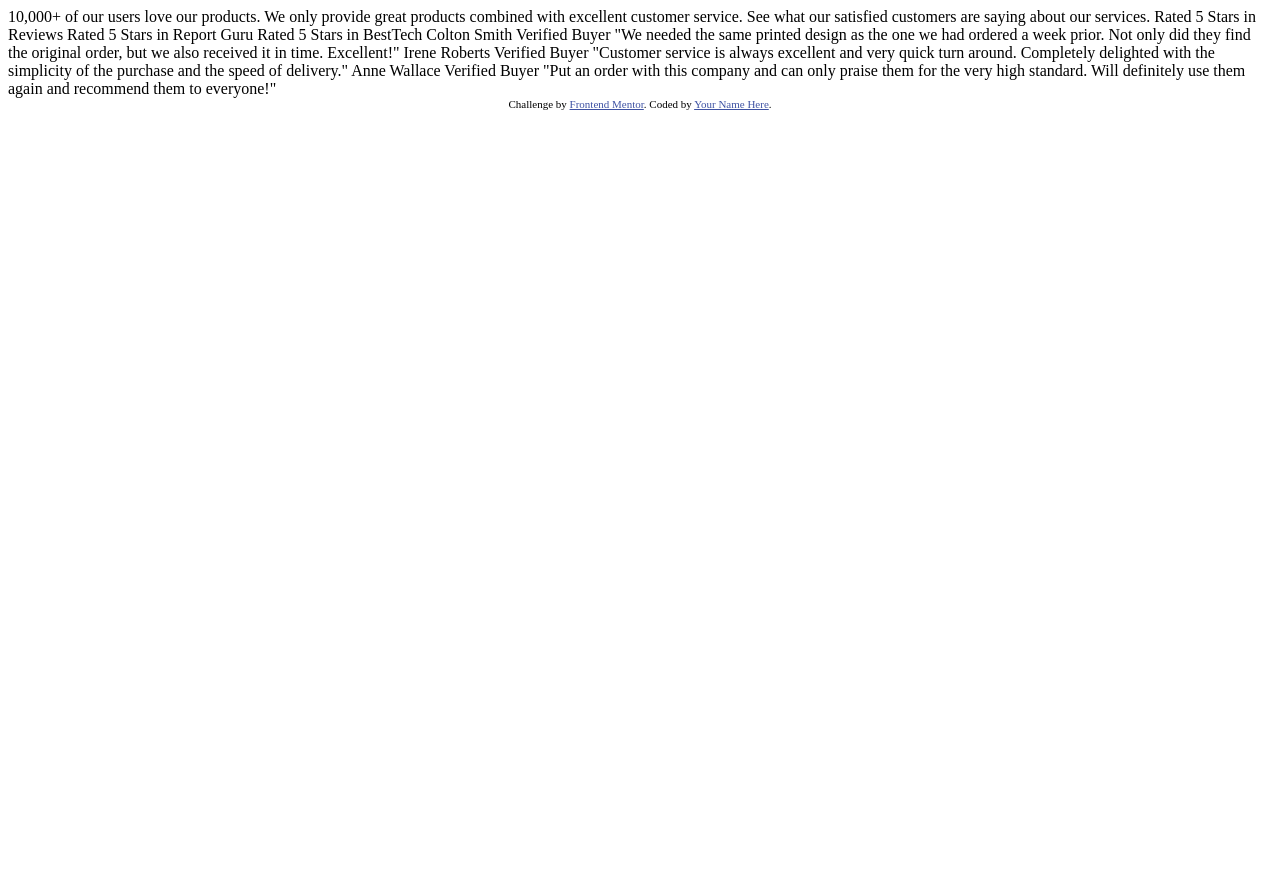
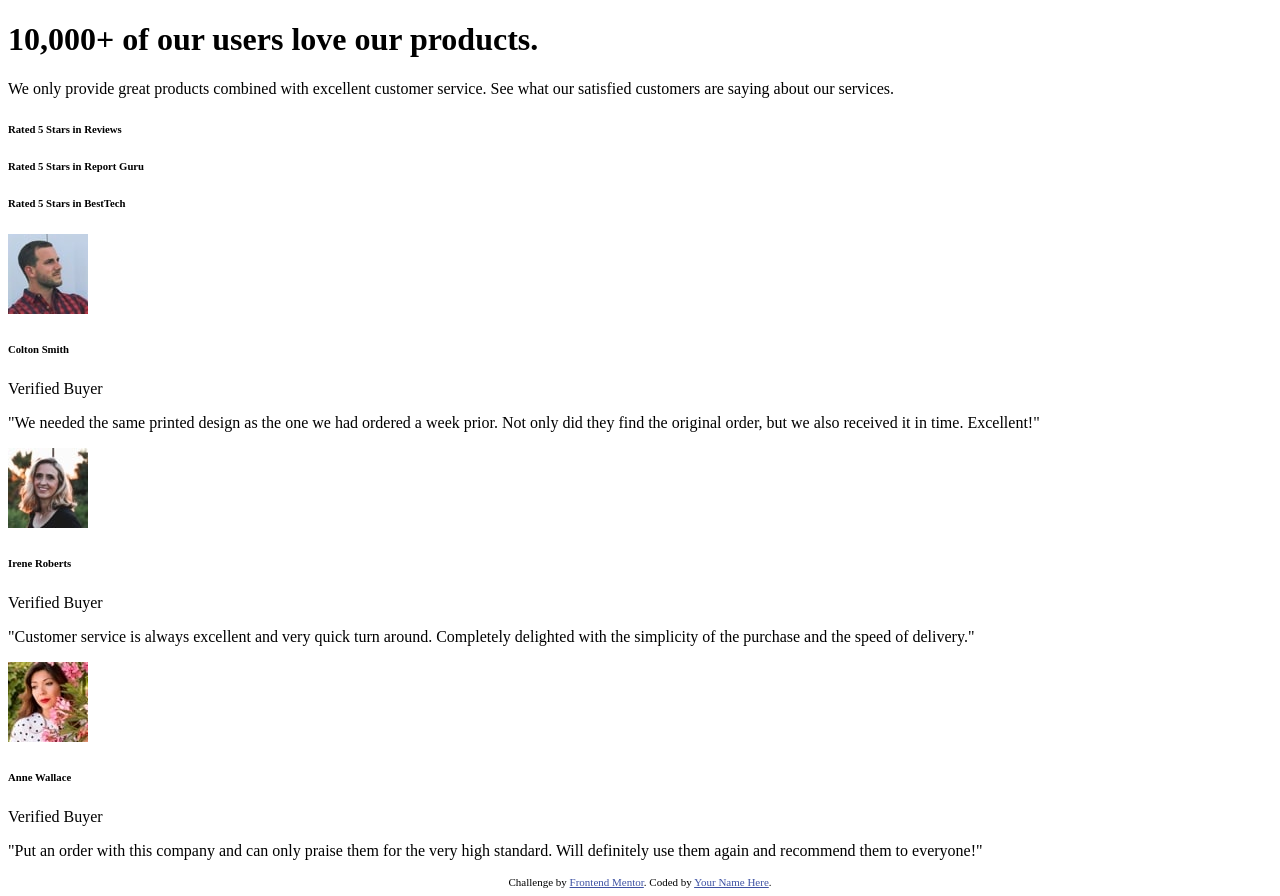
Before and after one commit to brenodt/-frontendmentor-social-proof-section, a plain HTML site: page index.html in a window 1280 px wide. Before the commit the page ends 800 px from the top, so only its background shows below. Drawn offline with Linux system fonts and the light colour scheme.

Commit message:
Add rough HTML Layout

```diff
--- a/index.html
+++ b/index.html
@@ -26,36 +26,77 @@
     </style>
   </head>
   <body>
-    10,000+ of our users love our products.
-
+    <main>
+      <div class="title-and-ratings">
+        <div class="title">
+          <h1>10,000+ of our users love our products.</h1>
+          <p class="description">
             We only provide great products combined with excellent customer service.
             See what our satisfied customers are saying about our services.
-
-    Rated 5 Stars in Reviews
-    Rated 5 Stars in Report Guru
-    Rated 5 Stars in BestTech
-
-    Colton Smith
-    Verified Buyer
+          </p>
+        </div>
+        <div class="ratings">
+          <div class="rating-card">
+            <h6 class="rating-description">Rated 5 Stars in Reviews</h6>
+          </div>
+          <div class="rating-card">
+            <h6 class="rating-description">Rated 5 Stars in Report Guru</h6>
+          </div>
+          <div class="rating-card">
+            <h6 class="rating-description">Rated 5 Stars in BestTech</h6>
+          </div>
+        </div>
+      </div>
+      <div class="user-feedback">
+        <div class="user-card">
+          <div class="top-section">
+            <img src="images/image-colton.jpg" alt="Colton's Profile Picture">
+            <div class="name">
+              <h6 class="username">Colton Smith</h6>
+              <p>Verified Buyer</p>
+            </div>
+          </div>
+          <p class="bottom-section">
             "We needed the same printed design as the one we had ordered a week prior.
             Not only did they find the original order, but we also received it in time.
             Excellent!"
-
-    Irene Roberts
-    Verified Buyer
+          </p>
+        </div>
+        <div class="user-card">
+          <div class="top-section">
+            <img src="images/image-irene.jpg" alt="Irene's Profile Picture">
+            <div class="name">
+              <h6 class="username">Irene Roberts</h6>
+              <p>Verified Buyer</p>
+            </div>
+          </div>
+          <p class="bottom-section">
             "Customer service is always excellent and very quick turn around. Completely
             delighted with the simplicity of the purchase and the speed of delivery."
-
-    Anne Wallace
-    Verified Buyer
+          </p>
+        </div>
+        <div class="user-card">
+          <div class="top-section">
+            <img src="images/image-anne.jpg" alt="Anne's Profile Picture">
+            <div class="name">
+              <h6 class="username">Anne Wallace</h6>
+              <p>Verified Buyer</p>
+            </div>
+          </div>
+          <p class="bottom-section">
             "Put an order with this company and can only praise them for the very high
             standard. Will definitely use them again and recommend them to everyone!"
-
+          </p>
+        </div>
+      </div>
+    </main>
+    <footer>
       <div class="attribution">
         Challenge by
         <a href="https://www.frontendmentor.io?ref=challenge" target="_blank"
         >Frontend Mentor</a
         >. Coded by <a href="#">Your Name Here</a>.
       </div>
+    </footer>
   </body>
 </html>
```
Lines whose indentation alone changed are shown as unchanged.
